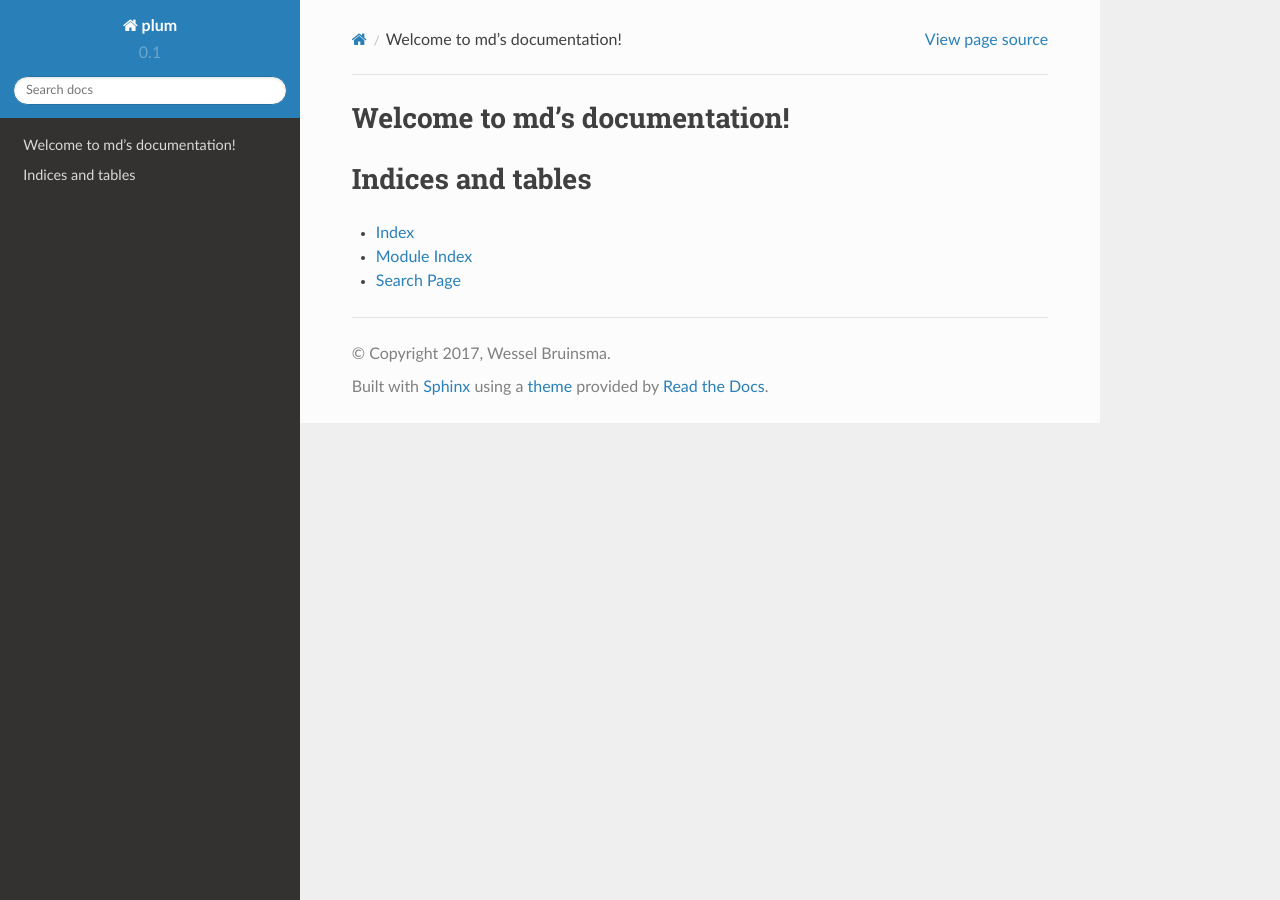
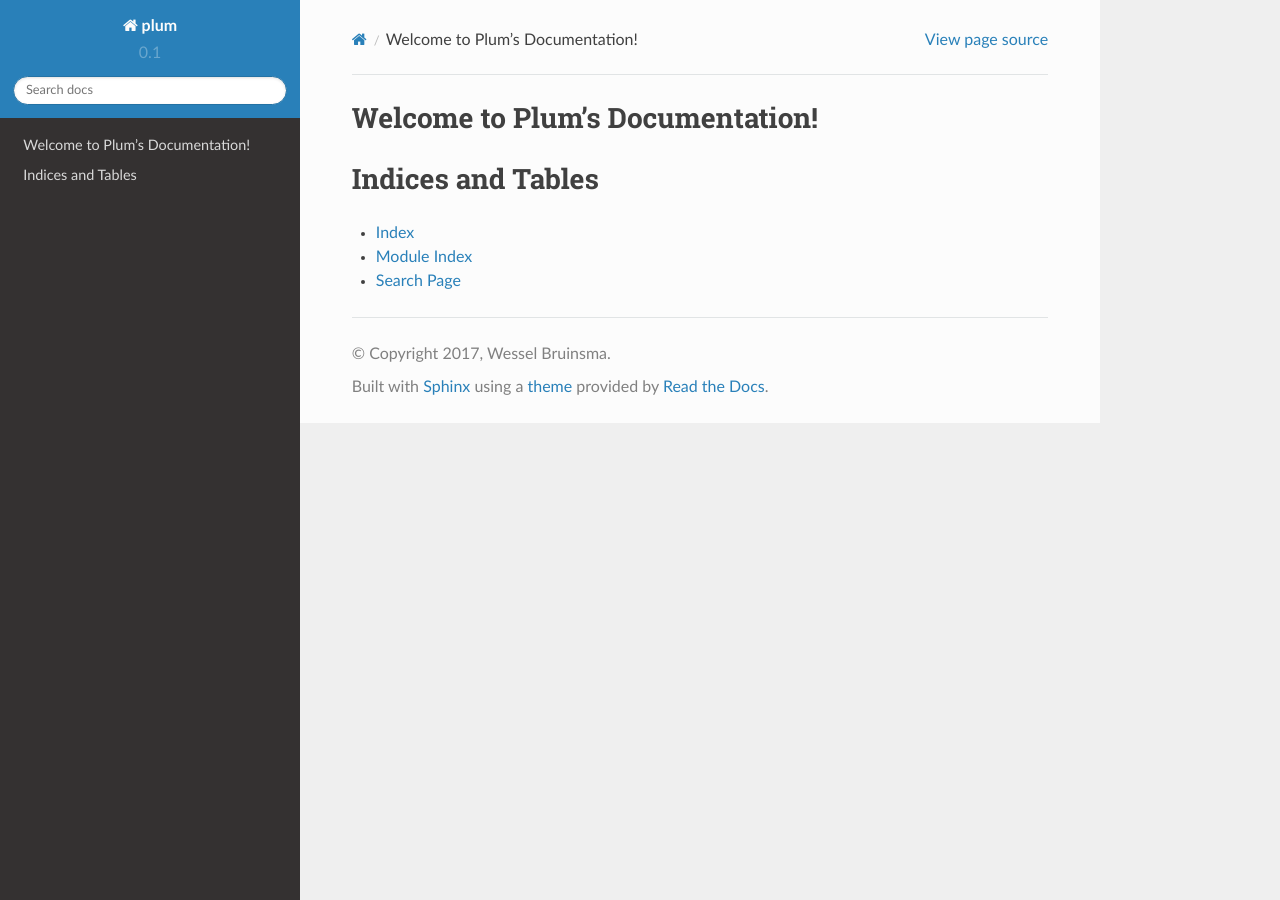
Before and after one commit to beartype/plum, a Sphinx documentation site: the page built from doc/index.rst, in a window 1280 px wide. Built offline with Sphinx 7.4.7 and the Read the Docs theme 2.0.0, drawn with Linux system fonts in a browser that asks for light colours; pages that are not in the unit, such as notebooks, are missing from menus.

Commit message:
slight adjustments to documentation

```diff
--- a/doc/conf.py
+++ b/doc/conf.py
@@ -117,7 +117,7 @@ html_sidebars = {
 # -- Options for HTMLHelp output ------------------------------------------
 
 # Output file base name for HTML help builder.
-htmlhelp_basename = 'mddoc'
+htmlhelp_basename = 'plumdoc'
 
 
 # -- Options for LaTeX output ---------------------------------------------
@@ -144,7 +144,7 @@ latex_elements = {
 # (source start file, target name, title,
 #  author, documentclass [howto, manual, or own class]).
 latex_documents = [
-    (master_doc, 'plum.tex', u'plum Documentation',
+    (master_doc, 'plum.tex', u'Plum Documentation',
      u'Wessel Bruinsma', 'manual'),
 ]
 
@@ -154,7 +154,7 @@ latex_documents = [
 # One entry per manual page. List of tuples
 # (source start file, name, description, authors, manual section).
 man_pages = [
-    (master_doc, 'plum', u'plum Documentation',
+    (master_doc, 'plum', u'Plum Documentation',
      [author], 1)
 ]
 
@@ -165,7 +165,7 @@ man_pages = [
 # (source start file, target name, title, author,
 #  dir menu entry, description, category)
 texinfo_documents = [
-    (master_doc, 'plum', u'plum Documentation',
+    (master_doc, 'plum', u'Plum Documentation',
      author, 'plum', 'One line description of project.',
      'Miscellaneous'),
 ]
--- a/doc/index.rst
+++ b/doc/index.rst
@@ -1,19 +1,13 @@
-.. md documentation master file, created by
-   sphinx-quickstart on Thu Nov  9 18:15:36 2017.
-   You can adapt this file completely to your liking, but it should at least
-   contain the root `toctree` directive.
-
-Welcome to md's documentation!
-==============================
+Welcome to Plum's Documentation!
+================================
 
 .. toctree::
    :maxdepth: 2
-   :caption: Contents:
 
    source/plum
 
 
-Indices and tables
+Indices and Tables
 ==================
 
 * :ref:`genindex`
```
Also changed, not shown: 1 other file.
